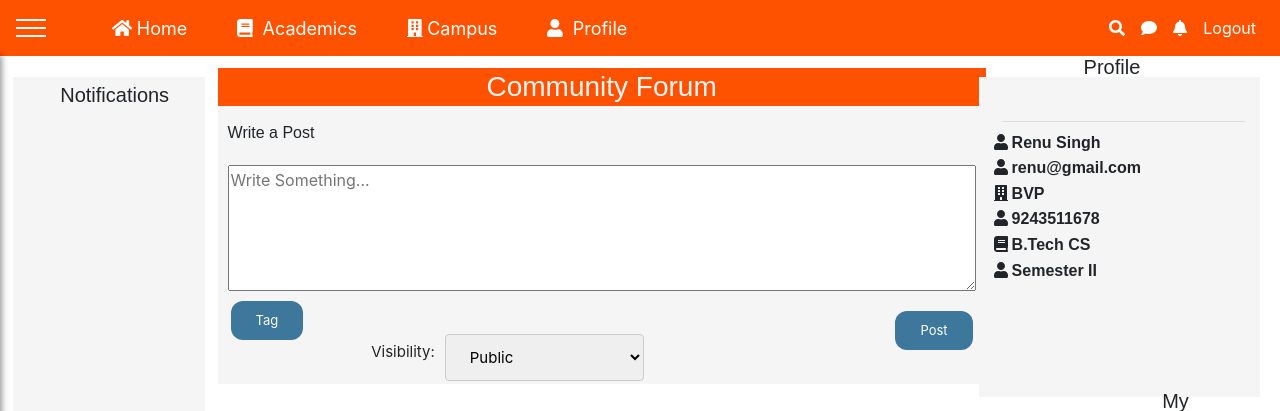
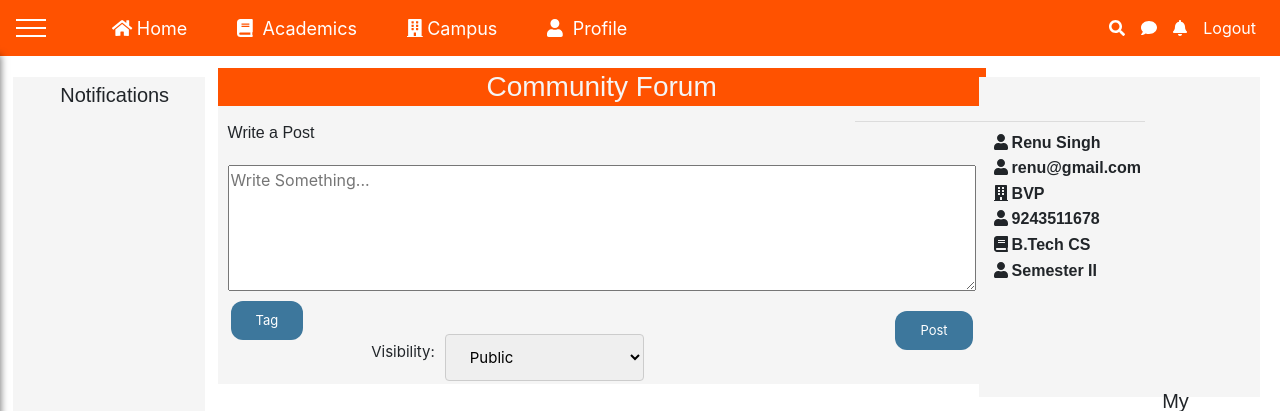
Before and after one commit to Global-ERP-System/GERP-Frontend-Final, a React (Create React App) app: page /Community in a window 1280 px wide. Shown: the top 411 px of the page. Built offline with nearby package versions, Linux system fonts and the light colour scheme; grey boxes are pictures that could not be loaded.

Commit message:
updated homepage

```diff
--- a/src/components/Student/Community/Community.js
+++ b/src/components/Student/Community/Community.js
@@ -86,7 +86,7 @@ class Community extends Component {
                 </div>
                 <div id="SideNavBar" style={{width:'22%',marginLeft:'10%'}}>
                         <div className='container profile' style={{marginTop:'0px'}}>
-                         <h5 id="notify" style={{marginLeft:'90px'}}>Profile</h5>
+                         {/* <h5 id="notify" style={{marginLeft:'90px'}}>Profile</h5> */}
 
                          <hr style={{width:'115%',marginLeft:'-55%'}}></hr>
 
```
